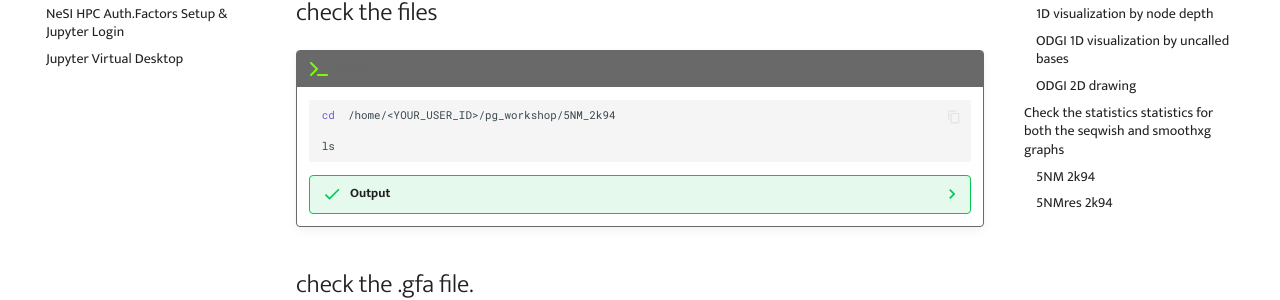
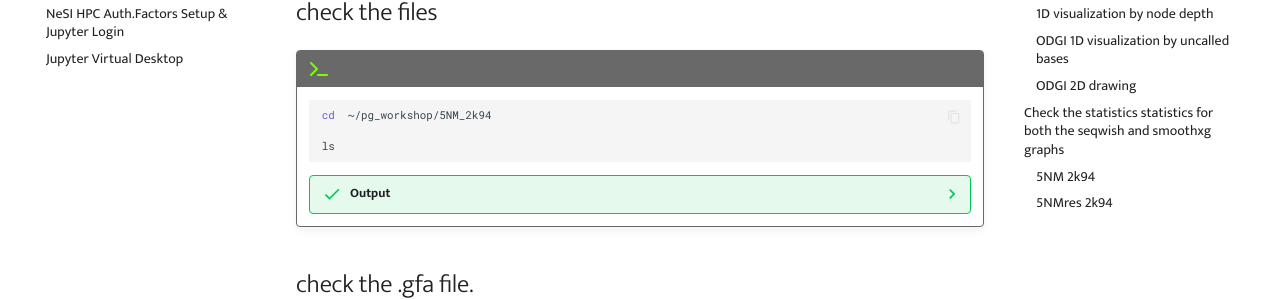
Before and after one commit to GenomicsAotearoa/Pangenome-Graphs-Workshop, an MkDocs documentation site: the page built from docs/5_Evaluating_pggb_output.md, in a window 1280 px wide and 900 px high. Shown: the part 442-742 px from the top of the window. Built offline with MkDocs 1.6.1 and Material for MkDocs 9.7.7, drawn with Linux system fonts in a browser that asks for light colours; comment, search, counter and statistics services are not loaded.

Commit message:
Fix home directory

````diff
--- a/docs/5_Evaluating_pggb_output.md
+++ b/docs/5_Evaluating_pggb_output.md
@@ -7,7 +7,7 @@
 
     ```bash
 
-    cd  /home/<YOUR_USER_ID>/pg_workshop/5NM_2k94
+    cd  ~/pg_workshop/5NM_2k94
 
     ls
     ```
````
